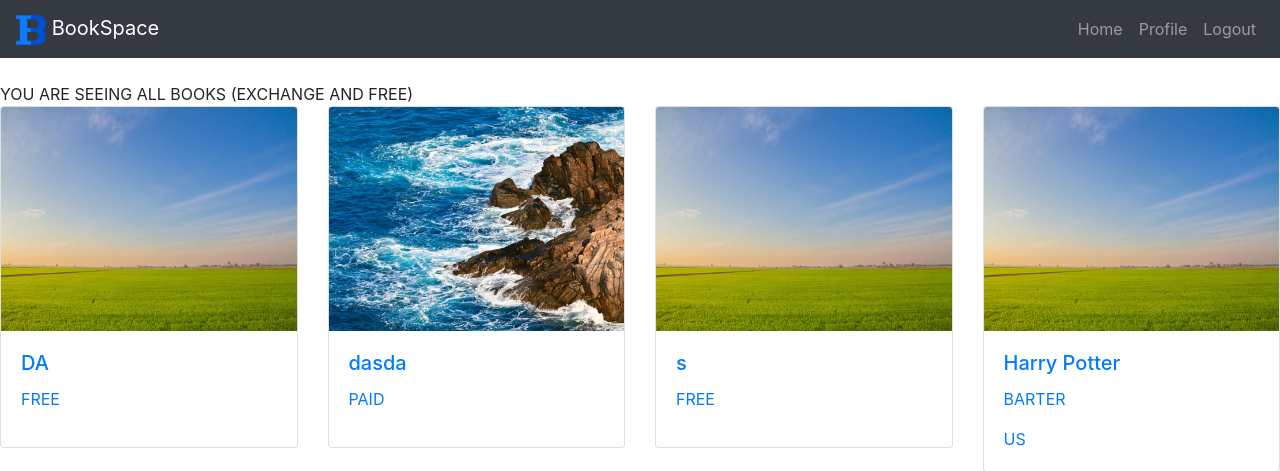
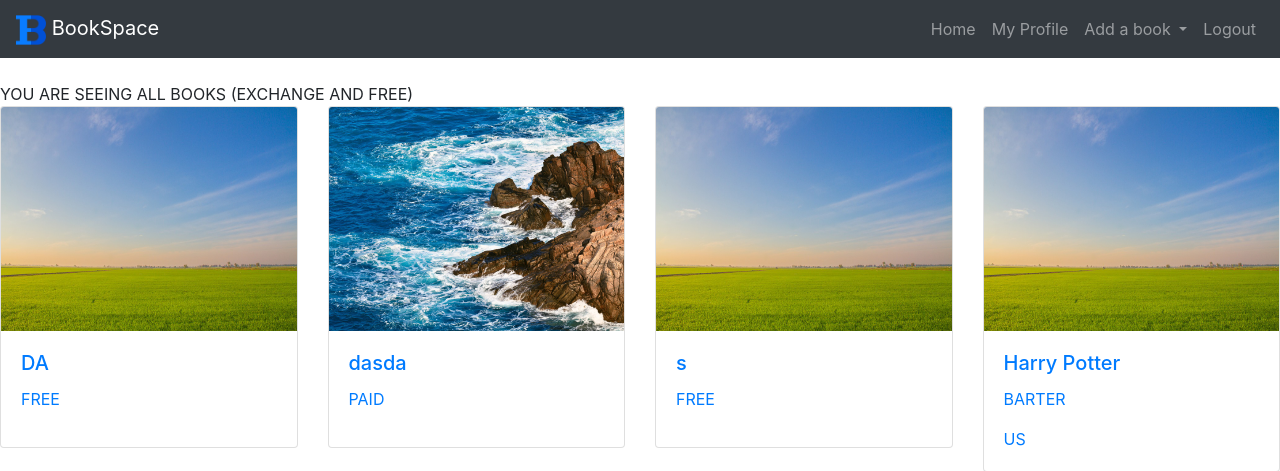
Before and after one commit to Magofoco/Porticode, a Django app: page /books/allbooks in a window 1280 px wide. Shown: the top 471 px of the page. Run offline with Django 3.2, Linux system fonts and the light colour scheme; a user stored in the database is signed in; data comes from the database, SQL or seed files in the repository; some libraries are stand-ins or nearby versions.

Commit message:
added drop down menu for adding a book in the navbar

```diff
--- a/mysite/static/style.css
+++ b/mysite/static/style.css
@@ -21,3 +21,7 @@ body, html {
     text-align: center;
     justify-content: center;
 }
+
+.dropdown-menu {
+  background-color: ;
+}
--- a/mysite/templates/base.html
+++ b/mysite/templates/base.html
@@ -33,7 +33,7 @@
       aria-expanded="false" aria-label="Toggle navigation">
       <span class="navbar-toggler-icon"></span>
     </button>
-    <div class="collapse navbar-collapse" id="navbarNavAltMarkup">
+<!--     <div class="collapse navbar-collapse" id="navbarNavAltMarkup">
       {% if user.is_authenticated %}
       <div class="navbar-nav ml-auto">
         <a class="nav-item nav-link" href="{% url 'welcome' %}">Home</a>
@@ -47,7 +47,40 @@
         <a class="nav-item btn btn-primary" href="{% url 'login' %}">Login</a>
       </div>
       {% endif %}
-    </div>
+    </div> -->
+    {% if user.is_authenticated %}
+      <div class="collapse navbar-collapse" id="navbarSupportedContent">
+          <ul class="navbar-nav ml-auto">
+            <li class="nav-item">
+              <a class="nav-link" href="{% url 'welcome' %}">Home</a>
+            </li>
+            <li class="nav-item">
+              <a class="nav-link" href="{% url 'profile' %}">My Profile</a>
+            </li>
+            <li class="nav-item dropdown">
+              <a class="nav-link dropdown-toggle" href="#" id="navbarDropdown" role="button" data-toggle="dropdown" aria-haspopup="true" aria-expanded="false">
+                Add a book
+              </a>
+              <div class="dropdown-menu" aria-labelledby="navbarDropdown">
+                <a class="dropdown-item" href="{% url 'createfreebook' %}">For Free</a>
+                <div class="dropdown-divider"></div>
+                <a class="dropdown-item" href="{% url 'createexchangebook' %}">To Exchange</a>
+              </div>
+            </li>
+            <li class="nav-item">
+              <a class="nav-link" href="{% url 'logout' %}">Logout</a>
+            </li>
+          </ul>
+      </div>
+    {% else %}
+      <div class="navbar-nav ml-auto">
+        <a class="nav-item nav-link" href="{% url 'welcome' %}">Home</a>
+        <a class="nav-item nav-link" href="{% url 'signup' %}">Sign Up</a>
+        <a class="nav-item btn btn-primary" href="{% url 'login' %}">Login</a>
+      </div>
+    {% endif %}
+
+
   </nav>
 </header>
   {% block content %}
```
Also changed, not shown: mysite/static/mysite.js (added).
